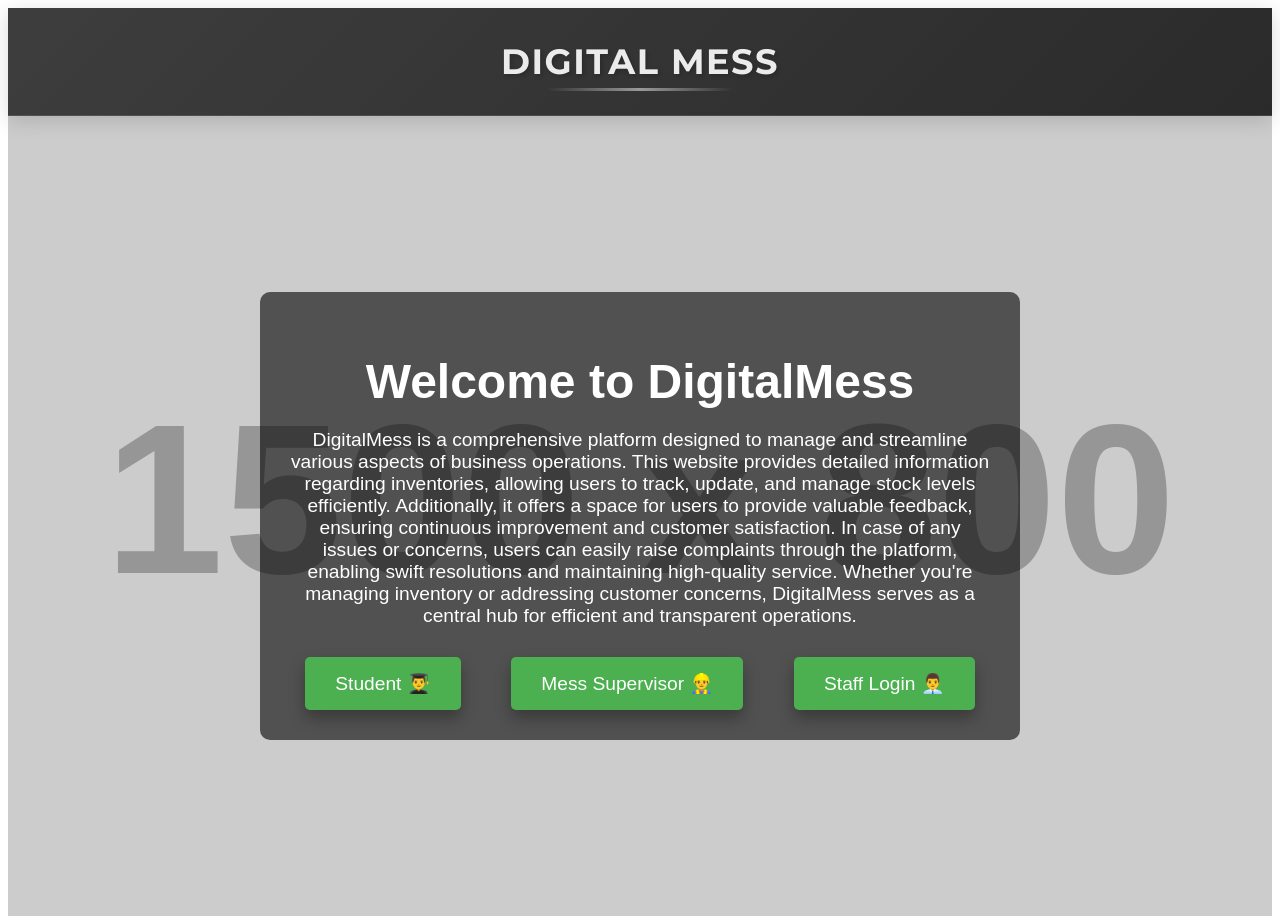
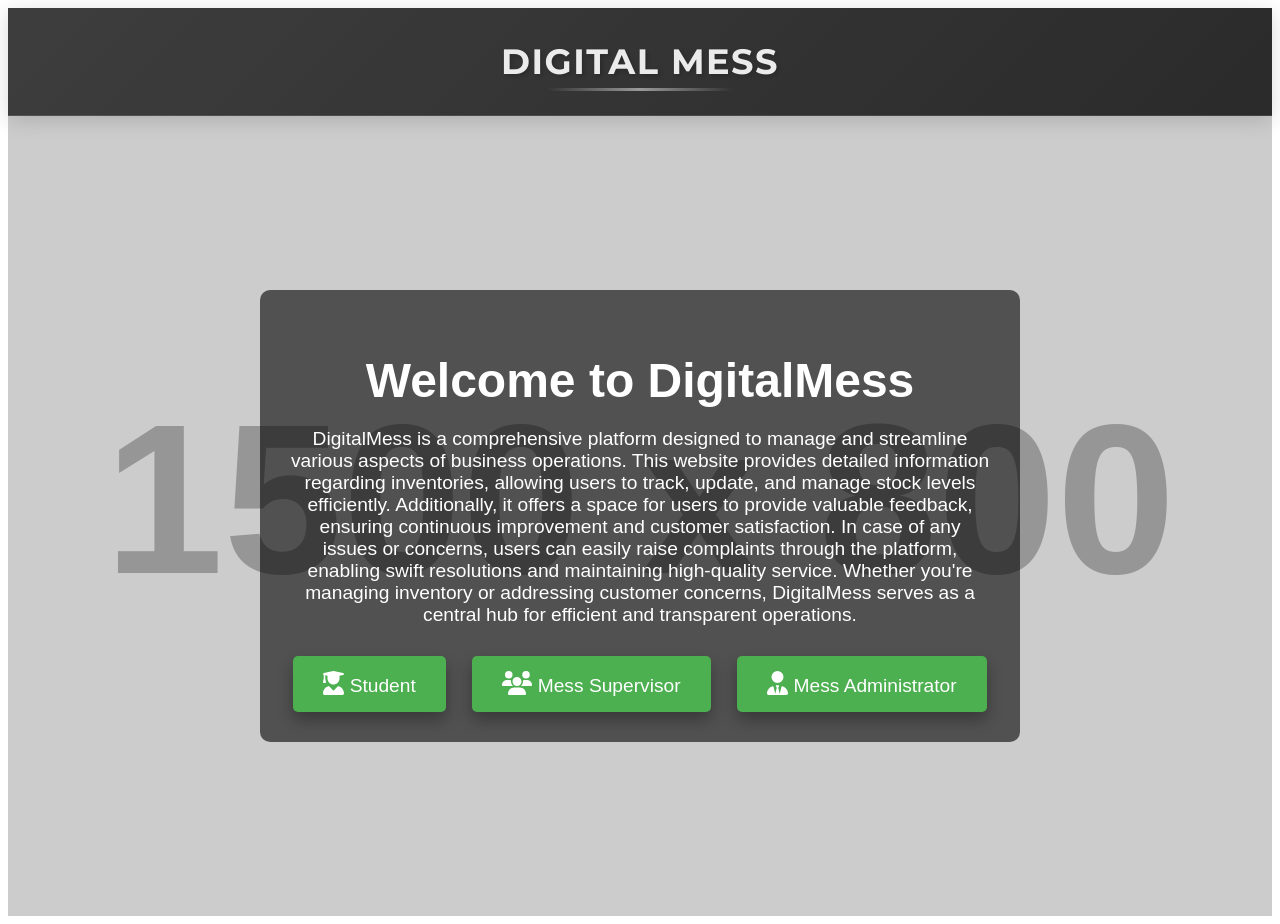
Before and after one commit to sivasanjaycse/FST_Project, a React (Vite) app: page / in a window 1280 px wide. Built offline with nearby package versions, Linux system fonts and the light colour scheme.

Commit message:
Changed the Styles and Icon in Buttons

```diff
--- a/package.json
+++ b/package.json
@@ -10,6 +10,9 @@
     "preview": "vite preview"
   },
   "dependencies": {
+    "@fortawesome/fontawesome-svg-core": "^6.5.1",
+    "@fortawesome/free-solid-svg-icons": "^6.5.1",
+    "@fortawesome/react-fontawesome": "^0.2.0",
     "font-awesome": "^4.7.0",
     "react": "^19.0.0",
     "react-dom": "^19.0.0",
--- a/src/pages/IntroPage.css
+++ b/src/pages/IntroPage.css
@@ -46,8 +46,7 @@
     transition: transform 0.2s, box-shadow 0.3s;
   }
 
-  .login-btn i {
-    margin-right: 10px;
+  .login-btn .icon {
     font-size: 1.5rem;
   }
 
--- a/src/pages/IntroPage.jsx
+++ b/src/pages/IntroPage.jsx
@@ -2,6 +2,13 @@
 import React from 'react';
 import { Link } from 'react-router-dom'; // Importing Link from React Router
 import './IntroPage.css'; // Importing styles for the intro page
+import { FontAwesomeIcon } from '@fortawesome/react-fontawesome';
+import { faUserGraduate, faUserTie,faUsers} from '@fortawesome/free-solid-svg-icons';
+import { config } from '@fortawesome/fontawesome-svg-core';
+import '@fortawesome/fontawesome-svg-core/styles.css';
+
+// Prevent Font Awesome from dynamically adding its CSS
+config.autoAddCss = false;
 
 const IntroPage = () => {
   return (
@@ -14,17 +21,19 @@ const IntroPage = () => {
 
         <div className="login-buttons">
           <Link to="/student-login">
-            <button className="login-btn">Student &#x1F468;&#x200D;&#x1F393;
+            <button className="login-btn">
+              <FontAwesomeIcon icon={faUserGraduate} className="icon" /> Student
             </button>
           </Link>
-          <Link to ="/Mess Supervisor login">
-          <button className="login-btn">Mess Supervisor &#x1F477;&#x200D;&#x2642;
-
-          </button>
+          <Link to="/Mess Supervisor login">
+            <button className="login-btn">
+            <FontAwesomeIcon icon={faUsers} className="icon" /> Mess Supervisor
+            </button>
           </Link>
-          <Link to="/Staff Login">
-          <button className="login-btn">Staff Login &#x1F468;&#x200D;&#x1F4BC;
-          </button>
+          <Link to="/Mess Administrator Login">
+            <button className="login-btn">
+            <FontAwesomeIcon icon={faUserTie} className="icon" /> Mess Administrator
+            </button>
           </Link>
         </div>
       </div>
```
Also changed, not shown: 1 other file (tests, documents, lock files or other folders).
